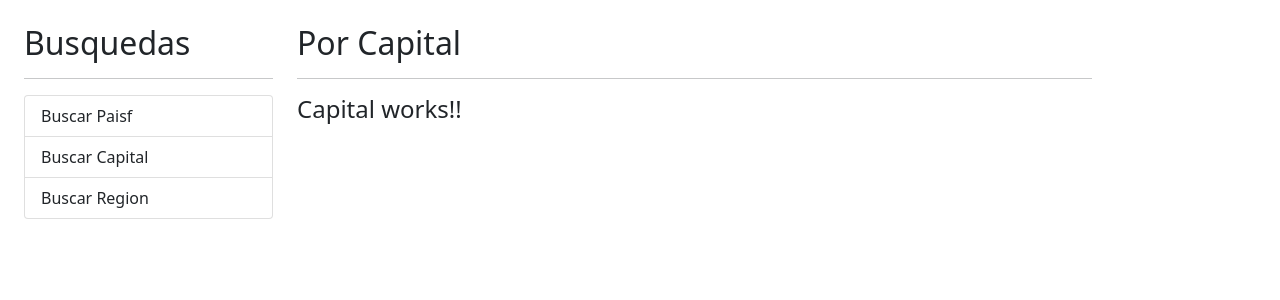
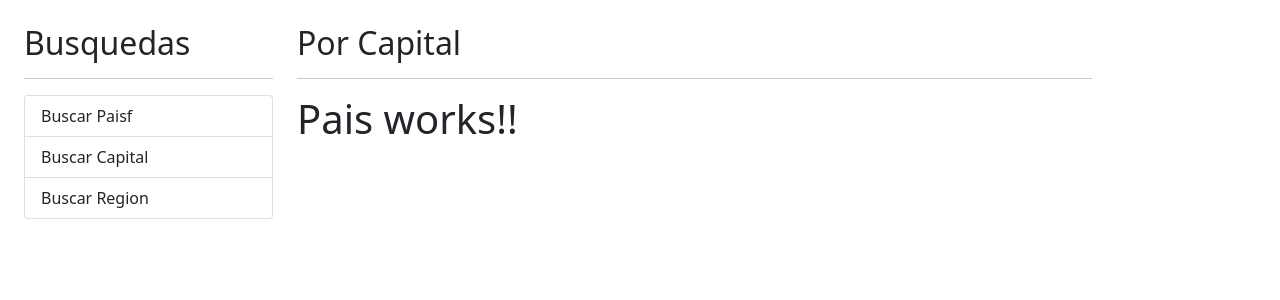
Before and after one commit to ReinisEspinal/AngularPaisesApp, an Angular app: page / in a window 1280 px wide. Shown: the top 300 px of the page. Built offline with nearby package versions, Linux system fonts and the light colour scheme.

Commit message:
Agregar el selector del modulo de routing para ver el en rutamiento

```diff
--- a/src/app/app.component.html
+++ b/src/app/app.component.html
@@ -12,6 +12,6 @@
   <div class="col">
       <h2>Por Capital</h2>
       <hr>
-      <app-porCapital></app-porCapital>
+  <router-outlet></router-outlet>
   </div>
 </div>
--- a/src/app/app.module.ts
+++ b/src/app/app.module.ts
@@ -5,6 +5,7 @@ import { AppComponent } from './app.component';
 
 import { SharedModule } from './shared/shared.module';
 import { PaisModule } from './pais/pais.module';
+import { AppRouting } from './app-routing.module';
 
 @NgModule({
   declarations: [
@@ -12,6 +13,7 @@ import { PaisModule } from './pais/pais.module';
   ],
   imports: [
     BrowserModule,
+    AppRouting,
     SharedModule,
     PaisModule
   ],
```
